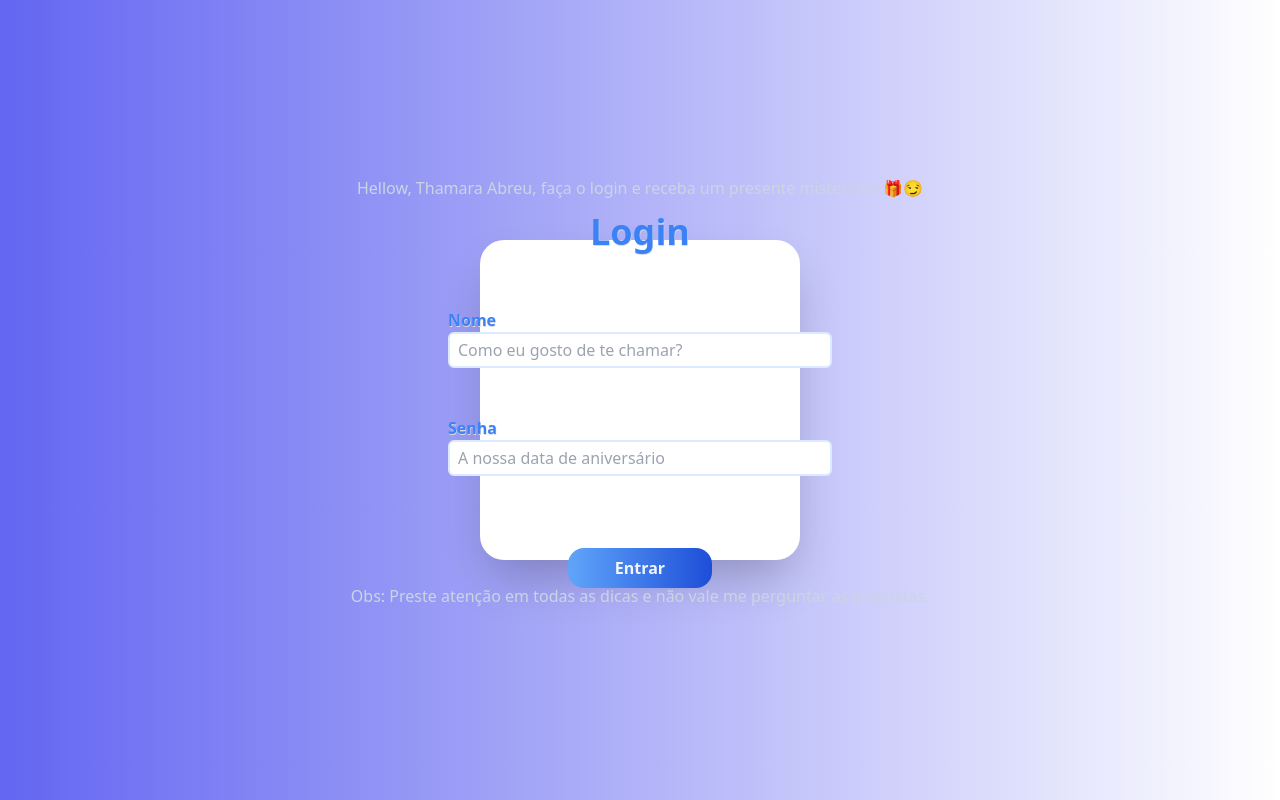
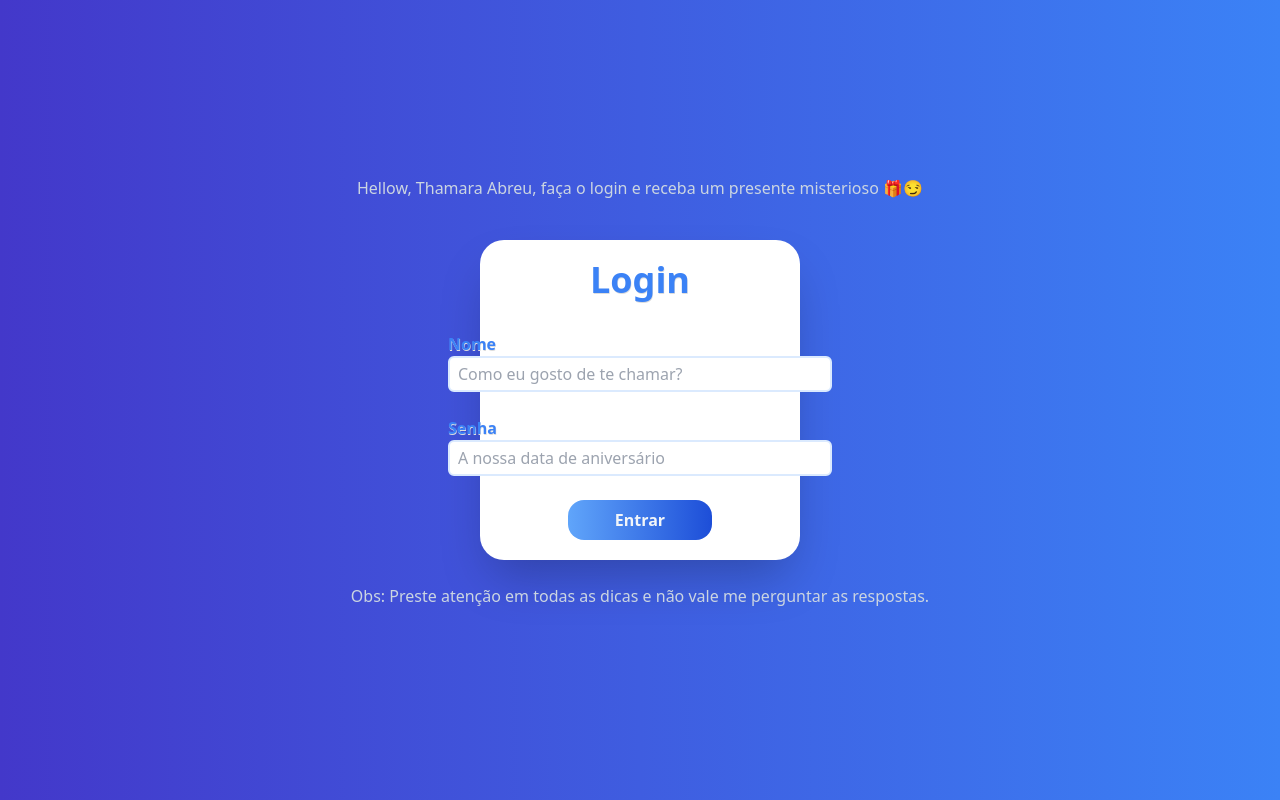
Before and after one commit to gustavokozlowski/east-side-love-letter, a React (Vite) app: page / in a window 1280 px wide. Built offline with nearby package versions, Linux system fonts and the light colour scheme.

Commit message:
refactor: the only fucking commit

```diff
--- a/src/components/box/index.jsx
+++ b/src/components/box/index.jsx
@@ -17,12 +17,14 @@ export const Box = () => {
     console.log(data);
   };
   return (
-    <div className="bg-white shadow-2xl text-black rounded-3xl w-1/4 h-2/5 flex flex-col text-center justify-center items-center">
+    <div className="bg-white shadow-2xl box-content text-black rounded-3xl w-1/4 h-2/5 flex flex-col text-center justify-center items-center">
       <form
-        className=" flex flex-col gap-5 w-96 h-96 justify-center box-content"
+        className=" flex flex-col gap-4 w-96 h-96 justify-center box-content"
         onSubmit={handleSubmit(onSubmit)}
       >
-        <h1 className="text-4xl font-bold shadow-text text-blue-500">Login</h1>
+        <h1 className="text-4xl font-bold shadow-text text-blue-500 transition-all">
+          Login
+        </h1>
         <div className="flex flex-col">
           <label
             className="font-bold text-left shadow-text text-blue-500"
@@ -37,7 +39,7 @@ export const Box = () => {
             {...register("nome", { required: true })}
           />
           {errors.nome && (
-            <span className="font-medium self-start p-2 shadow-error text-red-500">
+            <span className="font-medium self-start shadow-error text-red-500">
               Meu deus vidinha, tu errou feio 🙄
             </span>
           )}
@@ -56,13 +58,13 @@ export const Box = () => {
             {...register("senha", { required: true })}
           />
           {errors.senha && (
-            <span className="font-medium self-start p-2 shadow-error  text-red-500">
+            <span className="font-medium self-start  shadow-error  text-red-500">
               Gostosa e burra do jeito que eu gosto 😋
             </span>
           )}
         </div>
 
-        <button className="bg-gradient-to-l from-blue-700 to-blue-400  rounded-2xl hover:brightness-125 mt-4 text-slate-100  font-bold h-10 self-center w-36">
+        <button className="transition-all bg-gradient-to-l from-blue-700 to-blue-400  rounded-2xl hover:brightness-125 text-slate-100  font-bold h-10 self-center w-36">
           Entrar
         </button>
       </form>
--- a/src/pages/auth/index.jsx
+++ b/src/pages/auth/index.jsx
@@ -2,7 +2,7 @@ import { Box } from "../../components/box";
 
 export function Login() {
   return (
-    <div className="bg-gradient-to-r from-indigo-500   font-sans gap-6 flex-col text-yellow-50 flex items-center justify-center  h-screen w-screen">
+    <div className="bg-gradient-to-r from-indigo-700  to-blue-500 font-sans gap-6 flex-col text-yellow-50 flex items-center justify-center  h-screen w-screen">
       <p className="text-slate-300">
         Hellow, Thamara Abreu, faça o login e receba um presente misterioso 🎁😏
       </p>
```
Also changed, not shown: src/pages/home/index.jsx (+3 -5 lines).
